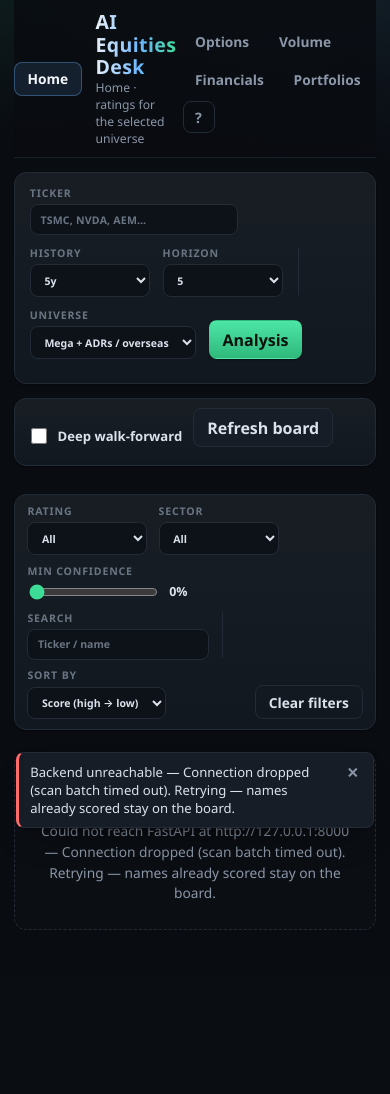
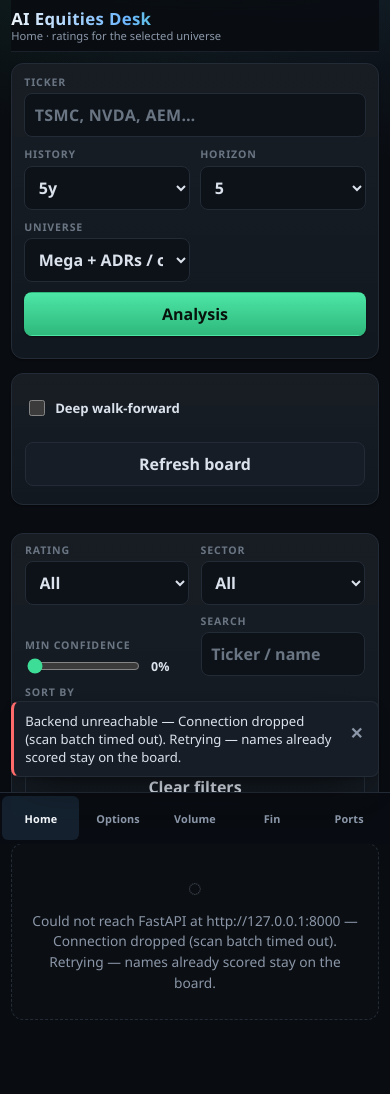
Before and after one commit to akgoat888/ML-EquityBacktest, a Flask app: page / in a window 390 px wide. Before the commit the page ends 930 px from the top, so only its background shows below. Run offline with Flask 3, Linux system fonts and the light colour scheme; some libraries are stand-ins or nearby versions.

Commit message:
Add a phone layout with a bottom tab bar and full-width controls.
Desktop stays the same; phones get larger tap targets, stacked toolbars, and safe-area padding so the desk is usable in a browser.

```diff
--- a/web/server.py
+++ b/web/server.py
@@ -12,7 +12,7 @@ ROOT = Path(__file__).resolve().parent
 API_URL = os.getenv("API_URL", "").strip().rstrip("/")
 if not API_URL:
     API_URL = "/api" if os.getenv("VERCEL") else "http://127.0.0.1:8000"
-ASSET_V = "20260908c"
+ASSET_V = "20260908d"
 
 app = Flask(
     __name__,
--- a/web/static/app.js
+++ b/web/static/app.js
@@ -384,7 +384,7 @@ const VIEW_META = {
 };
 
 function setNav(name) {
-  document.querySelectorAll("#main-nav a").forEach((a) => {
+  document.querySelectorAll("#main-nav a, #mobile-nav a").forEach((a) => {
     a.classList.toggle("active", a.dataset.view === name);
   });
 }
@@ -2206,10 +2206,11 @@ function bindUi() {
     e.preventDefault();
     showHome(true);
   });
-  document.querySelectorAll("#main-nav a").forEach((a) => {
+  document.querySelectorAll("#main-nav a, #mobile-nav a").forEach((a) => {
     a.addEventListener("click", (e) => {
       e.preventDefault();
-      gotoView(a.dataset.view);
+      if (a.dataset.view === "home") showHome(true);
+      else gotoView(a.dataset.view);
     });
   });
   $("analyze-form").addEventListener("submit", (e) => {
--- a/web/static/style.css
+++ b/web/static/style.css
@@ -40,14 +40,18 @@
 [hidden] { display: none !important; }
 html { scroll-behavior: smooth; }
 html, body { margin: 0; background: var(--bg); color: var(--text); font-family: var(--font); }
+html { overflow-x: hidden; }
 body {
   max-width: 1320px; margin: 0 auto; padding: 0 1.25rem 4rem;
+  padding-left: max(1.25rem, env(safe-area-inset-left));
+  padding-right: max(1.25rem, env(safe-area-inset-right));
   background:
     radial-gradient(900px 420px at 8% -12%, rgba(61, 220, 151, .10), transparent 62%),
     radial-gradient(820px 400px at 96% -8%, rgba(108, 182, 255, .10), transparent 62%),
     var(--bg);
   background-repeat: no-repeat;
   -webkit-font-smoothing: antialiased;
+  -webkit-tap-highlight-color: rgba(108, 182, 255, .18);
 }
 h1, h2, h3 { color: var(--text-strong); }
 a { color: var(--link); }
@@ -114,6 +118,7 @@ a { color: var(--link); }
   bottom: -.66rem; width: 18px; height: 2px; border-radius: 2px;
   background: linear-gradient(90deg, var(--link), var(--high));
 }
+.mobile-nav { display: none; }
 
 /* 4. Controls ----------------------------------------------------------- */
 button, input, select { font: inherit; }
@@ -133,6 +138,7 @@ button {
   cursor: pointer; color: var(--text); background: var(--panel-3);
   border: 1px solid var(--line); border-radius: var(--r-sm);
   padding: .46rem .8rem; font-weight: 600; text-transform: none; letter-spacing: 0;
+  touch-action: manipulation;
   transition: transform .12s var(--ease), background .15s var(--ease),
     border-color .15s var(--ease), color .15s var(--ease), box-shadow .15s var(--ease);
 }
@@ -648,6 +654,12 @@ kbd {
 }
 
 /* 12. Responsive ------------------------------------------------------- */
+@media (hover: none) {
+  .kpi:hover, .name-card:hover, .tier-pill:hover, .hold-tile:hover { transform: none; }
+  .kpi-click::after { display: none; }
+  .tip { width: min(16.5rem, calc(100vw - 2.5rem)); }
+}
+
 @media (max-width: 1100px) {
   .dive-kpis { grid-template-columns: repeat(3, minmax(0, 1fr)); }
   .port-summary { grid-template-columns: repeat(2, 1fr); }
@@ -656,12 +668,122 @@ kbd {
   .kpis, .dive-kpis, .grid2, .board-grid, .kpis-mini, .port-summary { grid-template-columns: 1fr; }
   .port-stats { grid-template-columns: repeat(2, 1fr); }
   .hold-grid { grid-template-columns: repeat(2, 1fr); }
-  body { padding: 0 .85rem 3rem; }
-  .top { position: static; backdrop-filter: none; }
+  body { padding: 0 .85rem 3rem; padding-left: max(.85rem, env(safe-area-inset-left)); padding-right: max(.85rem, env(safe-area-inset-right)); }
   .nav a.active::after { display: none; }
   .ac-menu { min-width: 0; width: 100%; max-width: none; }
   .chart-box, .dive-charts .chart-box { height: 240px; }
+  .dive-verdict { text-align: left; }
 }
+
+@media (max-width: 720px) {
+  body {
+    padding: 0 .7rem calc(4.6rem + env(safe-area-inset-bottom));
+    padding-left: max(.7rem, env(safe-area-inset-left));
+    padding-right: max(.7rem, env(safe-area-inset-right));
+  }
+  .top {
+    flex-wrap: nowrap;
+    gap: .55rem;
+    padding: .55rem 0 .5rem;
+    margin-bottom: .65rem;
+  }
+  .home-btn, #main-nav, #shortcut-btn { display: none; }
+  .brand { font-size: 1.05rem; }
+  #page-sub { font-size: .7rem; line-height: 1.35; }
+
+  input, select, button:not(.icon-btn) {
+    min-height: 44px;
+    font-size: 16px;
+  }
+  input, select { min-width: 0; width: 100%; }
+  #ticker { min-width: 0; width: 100%; }
+  label { width: 100%; }
+
+  .toolbar {
+    display: grid;
+    grid-template-columns: 1fr 1fr;
+    gap: .65rem;
+    padding: .7rem .75rem;
+  }
+  .toolbar .field-ac,
+  .toolbar #analyze-btn,
+  .toolbar .live-quote,
+  .toolbar .toolbar-hint,
+  .toolbar .scan-meta,
+  .toolbar .check,
+  .toolbar #scan-btn,
+  .filters .toolbar-grow,
+  .filters #f-all,
+  .filters #opt-all,
+  .filters #options-load,
+  .fin-toolbar #fin-load,
+  #volume-load {
+    grid-column: 1 / -1;
+  }
+  .toolbar-sep { display: none; }
+  .range-row { width: 100%; }
+  .range-row input[type="range"] { flex: 1; min-width: 0; min-height: 0; }
+
+  .seg { flex-wrap: wrap; width: 100%; }
+  .seg button { flex: 1 1 auto; min-height: 40px; }
+
+  .live-quote { min-width: 0; width: 100%; justify-content: center; }
+  .hero h1, .dive-hero h1 { font-size: 1.45rem; }
+  .dive-hero { padding: .85rem .8rem; }
+  .kpis { grid-template-columns: repeat(2, minmax(0, 1fr)); }
+  .dive-kpis { grid-template-columns: repeat(2, minmax(0, 1fr)); }
+  .kpi .val { font-size: 1.05rem; }
+  .board-grid { grid-template-columns: 1fr; }
+  .name-card { min-width: 0; }
+  .chart-box, .dive-charts .chart-box, .dive-equity, .port-chart { height: 210px; }
+  .table-scroll, .stmt-wrap { -webkit-overflow-scrolling: touch; }
+  .drivers { font-size: .8rem; }
+  .port-head { flex-direction: column; align-items: stretch; }
+  .port-controls { width: 100%; }
+  .port-pick, .port-pick select { min-width: 0; width: 100%; }
+  .port-title { font-size: 1.2rem; }
+  .port-card .growth { font-size: 1.55rem; }
+  .port-stats { grid-template-columns: 1fr 1fr; }
+  .hold-grid { grid-template-columns: 1fr 1fr; }
+  .toasts {
+    left: .7rem; right: .7rem; bottom: calc(4.2rem + env(safe-area-inset-bottom));
+    max-width: none;
+  }
+  .sheet {
+    width: 100%;
+    max-height: min(88vh, 100%);
+    overflow: auto;
+    border-radius: var(--r-lg) var(--r-lg) 0 0;
+    align-self: end;
+    padding-bottom: max(1.1rem, env(safe-area-inset-bottom));
+  }
+  .sheet-backdrop { place-items: end center; }
+
+  .mobile-nav {
+    display: grid;
+    grid-template-columns: repeat(5, 1fr);
+    position: fixed;
+    left: 0; right: 0; bottom: 0;
+    z-index: 50;
+    gap: 0;
+    padding: .2rem .15rem calc(.25rem + env(safe-area-inset-bottom));
+    background: rgba(9, 12, 17, .94);
+    backdrop-filter: blur(14px);
+    border-top: 1px solid var(--line);
+  }
+  .mobile-nav a {
+    display: flex; align-items: center; justify-content: center;
+    min-height: 44px; padding: .35rem .15rem;
+    color: var(--muted); text-decoration: none;
+    font-size: .68rem; font-weight: 700; letter-spacing: .01em;
+    text-align: center; border-radius: var(--r-xs);
+  }
+  .mobile-nav a.active {
+    color: var(--text-strong);
+    background: rgba(108, 182, 255, .12);
+  }
+}
+
 @media (prefers-reduced-motion: reduce) {
   html { scroll-behavior: auto; }
   *, *::before, *::after { animation-duration: .01ms !important; transition-duration: .01ms !important; }
--- a/web/templates/base.html
+++ b/web/templates/base.html
@@ -2,7 +2,9 @@
 <html lang="en">
 <head>
   <meta charset="utf-8" />
-  <meta name="viewport" content="width=device-width, initial-scale=1" />
+  <meta name="viewport" content="width=device-width, initial-scale=1, viewport-fit=cover" />
+  <meta name="theme-color" content="#090c11" />
+  <meta name="color-scheme" content="dark" />
   <title>{% block title %}AI Equities Desk{% endblock %}</title>
   <link rel="stylesheet" href="{{ url_for('static', filename='style.css') }}" />
   <script src="https://cdn.jsdelivr.net/npm/chart.js@4.4.1/dist/chart.umd.min.js"></script>
--- a/web/templates/desk.html
+++ b/web/templates/desk.html
@@ -2,7 +2,11 @@
 <html lang="en">
 <head>
   <meta charset="utf-8" />
-  <meta name="viewport" content="width=device-width, initial-scale=1" />
+  <meta name="viewport" content="width=device-width, initial-scale=1, viewport-fit=cover" />
+  <meta name="theme-color" content="#090c11" />
+  <meta name="color-scheme" content="dark" />
+  <meta name="apple-mobile-web-app-capable" content="yes" />
+  <meta name="apple-mobile-web-app-status-bar-style" content="black-translucent" />
   <title>AI Equities Desk</title>
   <link rel="stylesheet" href="{{ url_for('static', filename='style.css') }}?v={{ asset_v }}" />
   <script src="https://cdn.jsdelivr.net/npm/chart.js@4.4.1/dist/chart.umd.min.js"></script>
@@ -254,6 +258,14 @@
     <div id="port-list" class="port-grid"></div>
   </section>
 
+  <nav class="mobile-nav" id="mobile-nav" aria-label="Primary">
+    <a href="/" data-view="home">Home</a>
+    <a href="/options" data-view="options">Options</a>
+    <a href="/volume" data-view="volume">Volume</a>
+    <a href="/financials" data-view="financials" title="Financials">Fin</a>
+    <a href="/portfolios" data-view="portfolios" title="Portfolios">Ports</a>
+  </nav>
+
   <div class="toasts" id="toasts" aria-live="polite"></div>
 
   <div class="sheet-backdrop" id="shortcut-sheet" hidden>
```
